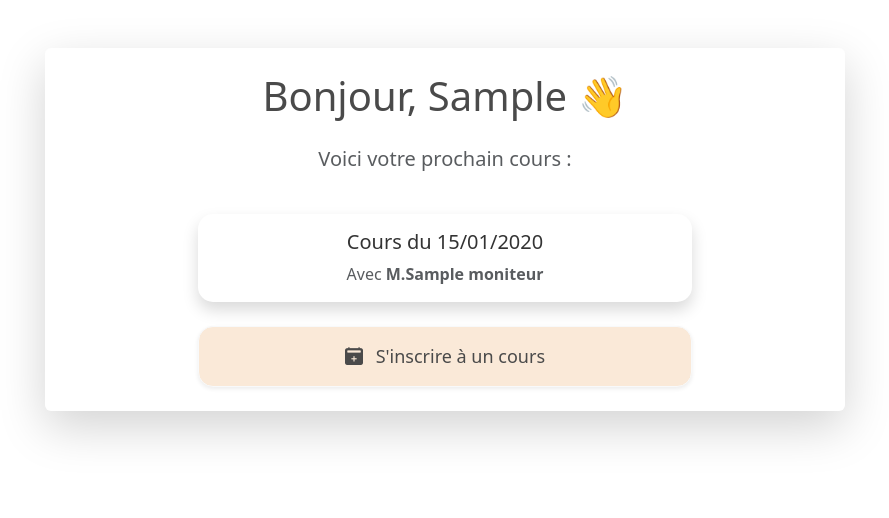
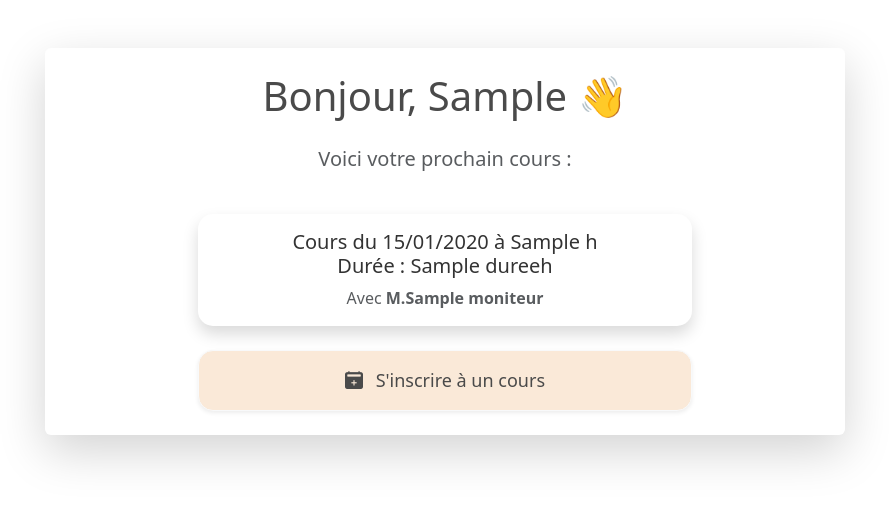
Before and after one commit to elyandreb/SAE-WEB-BD, a Python web app: template project/templates/adherent_home.html in a window 1280 px wide. Shown: the part 82-600 px from the top of the page, without its empty margins (195-1084 px from the left). Run offline with Jinja, Linux system fonts and the light colour scheme; the template is opened without the code that fills it: most values are stand-ins (such as "Sample title", 1, 10 or a date in 2020); some libraries are stand-ins or nearby versions.

Commit message:
ajouts informations cours

```diff
--- a/project/templates/adherent_home.html
+++ b/project/templates/adherent_home.html
@@ -18,7 +18,7 @@
                 <div class="card shadow mt-4" style="border: none; border-radius: 15px;">
                     <div class="card-body text-center">
                         {% if cours %}
-                            <h5 class="card-title fs-5" style="color: #333;">Cours du {{ cours.date_c.strftime('%d/%m/%Y') }}</h5>
+                            <h5 class="card-title fs-5" style="color: #333;">Cours du {{ cours.date_c.strftime('%d/%m/%Y') }} à {{ cours.h_de_debut}} h <br> Durée : {{ cours.duree }}h</h5>
                             <p class="card-text text-muted">Avec <strong>M.{{ cours.moniteur.nom_u }}</strong></p>
                         {% else %}
                             <p class="text-muted">Aucun cours prévu pour le moment.</p>
```
